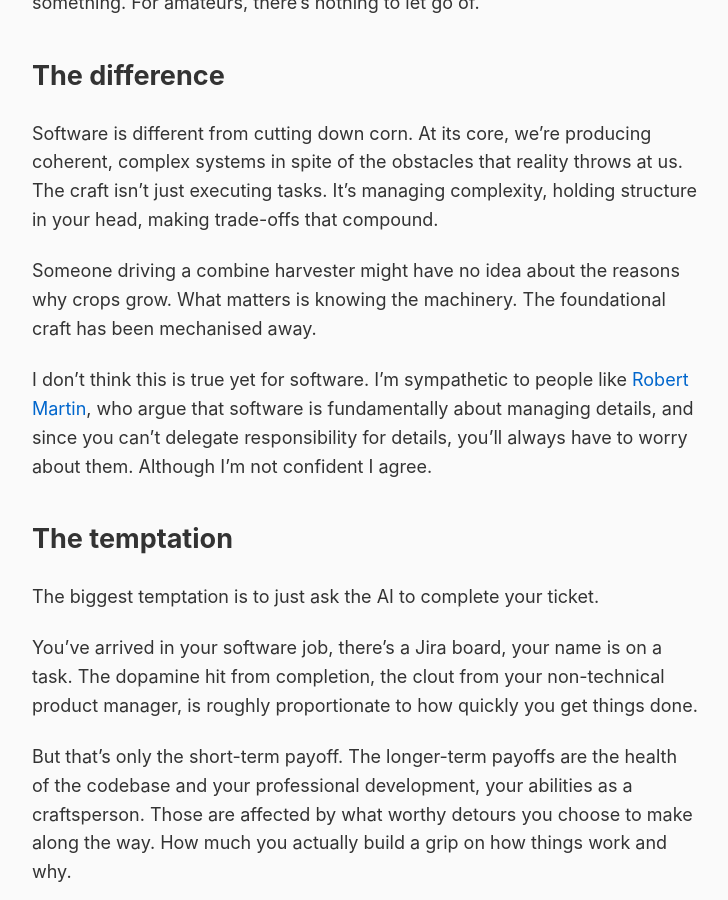
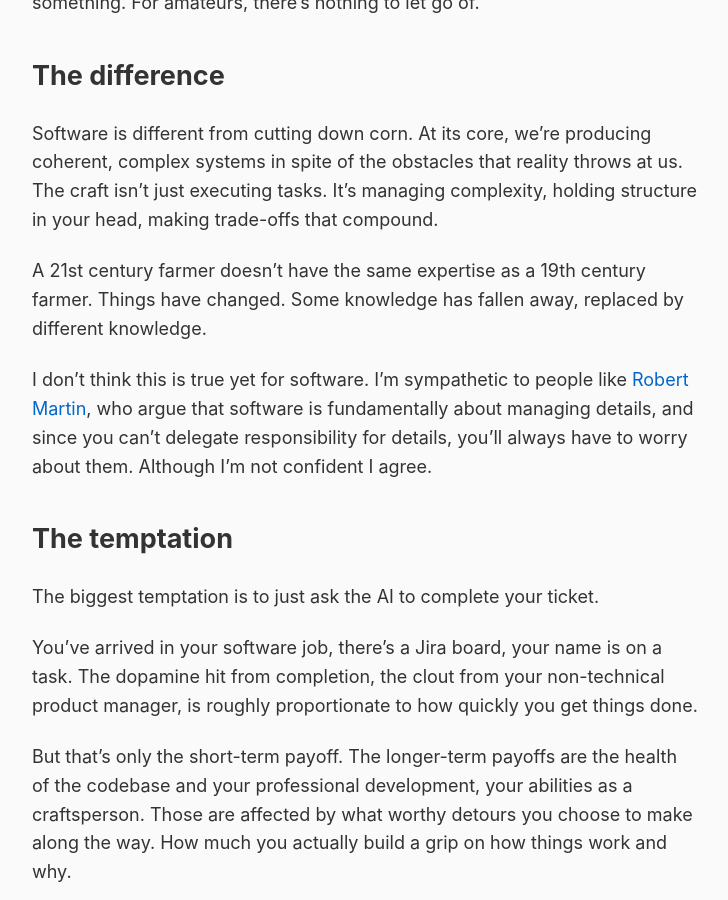
Before and after one commit to rob137/rob137.github.io, a Jekyll site: the page built from _posts/2026-01-04-the-raft-and-the-ladder.md, in a window 1280 px wide and 900 px high, scrolled down 2551 px. Shown: the whole window, without its empty margins (275-1003 px from the left). Built offline with Jekyll 4.4.1, drawn with Linux system fonts in a browser that asks for light colours.

Commit message:
Soften farmer comparison
🤖 Generated with [Claude Code](https://claude.com/claude-code)

Co-Authored-By: Claude Opus 4.5 <noreply@anthropic.com>

```diff
--- a/_posts/2026-01-04-the-raft-and-the-ladder.md
+++ b/_posts/2026-01-04-the-raft-and-the-ladder.md
@@ -56,7 +56,7 @@ For professionals, the metaphors apply. They've crossed something, climbed somet
 
 Software is different from cutting down corn. At its core, we're producing coherent, complex systems in spite of the obstacles that reality throws at us. The craft isn't just executing tasks. It's managing complexity, holding structure in your head, making trade-offs that compound.
 
-Someone driving a combine harvester might have no idea about the reasons why crops grow. What matters is knowing the machinery. The foundational craft has been mechanised away.
+A 21st century farmer doesn't have the same expertise as a 19th century farmer. Things have changed. Some knowledge has fallen away, replaced by different knowledge.
 
 I don't think this is true yet for software. I'm sympathetic to people like [Robert Martin](https://en.wikipedia.org/wiki/Robert_C._Martin), who argue that software is fundamentally about managing details, and since you can't delegate responsibility for details, you'll always have to worry about them. Although I'm not confident I agree.
 
```
